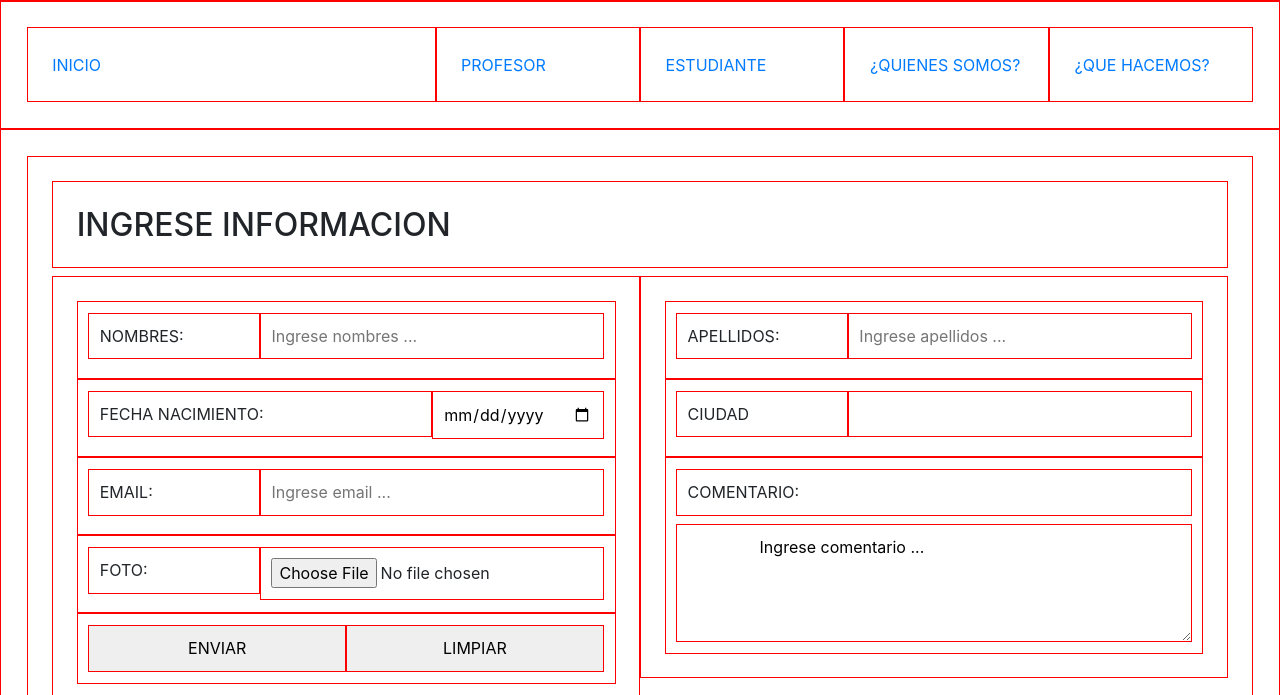
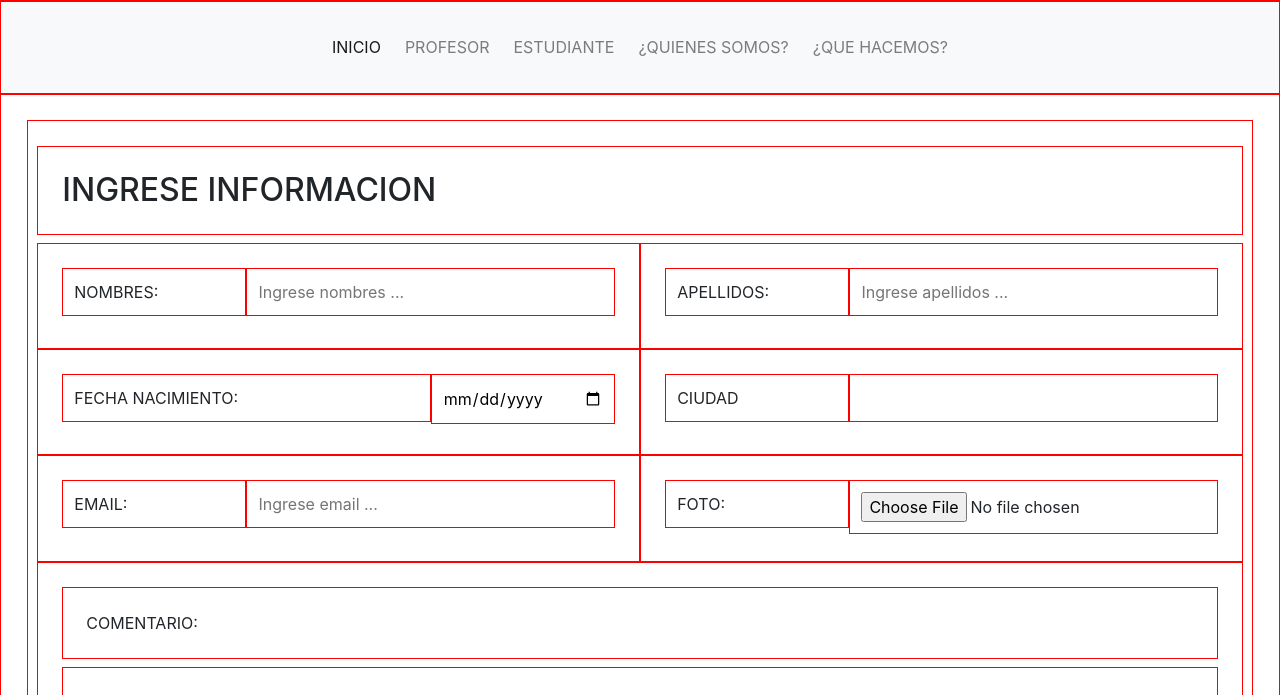
Before and after one commit to emiliomoran/ProyectoDAW1Parcial, a plain HTML site: page src/templates/contactanos.html in a window 1280 px wide. Shown: the part 257-952 px from the top of the page. Drawn offline with nearby package versions, Linux system fonts and the light colour scheme.

Commit message:
Bootstrap inicial

```diff
--- a/src/templates/contactanos.html
+++ b/src/templates/contactanos.html
@@ -6,67 +6,83 @@
     <title>Unidad Educativa Alfredo Veintimilla Moscozo</title>
     <link rel="stylesheet" href="../static/css/bootstrap.min.css">
     <link rel="stylesheet" href="../static/css/style2.css">
+    <script src="https://ajax.googleapis.com/ajax/libs/jquery/3.3.1/jquery.min.js"></script>
     <script src="../static/js/bootstrap.min.js"></script>
   </head>
   <body>
     <div class="container-fluid">
       <div class="row">
-        <header class="col-12 col-sm-12">
-          <img class="col-2 col-sm-2 img-fluid" src="../static/img/logo.jpeg" alt="logo">
-          <h1 class="col-8 col-sm-8">UNIDAD EDUCATIVA<br>ALFREDO VEINTIMILLA MOSCOZO</h1>
-          <input class="col-2 col-sm-2" type="search" placeholder="Buscar ...">
+        <header class="col-md-12 col-sm-12">
+          <img class="col-md-2 col-sm-12 img-fluid" src="../static/img/logo.jpeg" alt="logo">
+          <h1 class="col-md-8 col-sm-12">UNIDAD EDUCATIVA<br>ALFREDO VEINTIMILLA MOSCOZO</h1>
+          <input class="col-md-2 col-sm-12" type="search" placeholder="Buscar ...">
         </header>
       </div>
-      <div class="row">
-        <nav class="col-12 col-sm-12">
-          <a class="col-4 col-sm-4" href="#">INICIO</a>
-          <a class="col-2 col-sm-2" href="#">PROFESOR</a>
-          <a class="col-2 col-sm-2" href="#">ESTUDIANTE</a>
-          <a class="col-2 col-sm-2" href="#">¿QUIENES SOMOS?</a>
-          <a class="col-2 col-sm-2" href="#">¿QUE HACEMOS?</a>
+      <div class="row sticky-top">
+        <nav class="navbar navbar-expand-sm navbar-light bg-light col-xl-12">
+            <button class="navbar-toggler" type="button" data-toggle="collapse" data-target="#menuPrincipal">
+            <span class="navbar-toggler-icon"></span>
+            </button>
+            <div id="menuPrincipal" class="collapse navbar-collapse">
+                <ul class="list-inline navbar-nav mx-auto">
+                    <li class="list-inline-item nav-item active"><a class="nav-link" href="#">INICIO</a></li>
+                    <li class="list-inline-item nav-item"><a class="nav-link" href="#">PROFESOR</a></li>
+                    <li class="list-inline-item nav-item"><a class="nav-link" href="#">ESTUDIANTE</a></li>
+                    <li class="list-inline-item nav-item"><a class="nav-link" href="#">¿QUIENES SOMOS?</a></li>
+                    <li class="list-inline-item nav-item"><a class="nav-link" href="#">¿QUE HACEMOS?</a></li>
+                </ul>
+            </div>
         </nav>
       </div>
       <div class="row">
-        <section class="col-12 col-sm-12">
-          <form class="col-12 col-sm-12">
-            <h2 class="col-12 col-sm-12">INGRESE INFORMACION</h2>
-            <div class="col-6 col-sm-6">
-              <div class="col-12 col-sm-12">
-                <label class="col-4 col-sm-4" for="n_input_nombre">NOMBRES:</label>
-                <input class="col-8 col-sm-8" type="text" placeholder="Ingrese nombres ..." name="n_input_nombre" required>
+        <section class="col-md-12">
+          <form class="col-md-12">
+            <div class="row">
+              <h2 class="col-md-12">INGRESE INFORMACION</h2>
+            </div>
+            <div class="row">
+              <div class="col-md-6">
+                <label class="col-md-4" for="n_input_nombre">NOMBRES:</label>
+                <input class="col-md-8" type="text" placeholder="Ingrese nombres ..." name="n_input_nombre" required>
               </div>
-              <div class="col-12 col-sm-12">
-                <label class="col-8 col-sm-8" for="n_input_fn">FECHA NACIMIENTO:</label>
-                <input class="col-4 col-sm-4" type="date" placeholder="Ingrese fn ..." name="n_input_fn" required>
-              </div>
-              <div class="col-12 col-sm-12">
-                <label class="col-4 col-sm-4" for="n_input_email">EMAIL:</label>
-                <input class="col-8 col-sm-8" type="text" placeholder="Ingrese email ..." name="n_input_email" required>
-              </div>
-              <div class="col-12 col-sm-12">
-                <label class="col-4 col-sm-4" for="n_input_nombre">FOTO:</label>
-                <input class="col-8 col-sm-8" type="file" id="avatar" name="avatar" accept="image/png, image/jpeg" required>
-              </div>
-              <div class="col-12 col-sm-12">
-                <button class="col-6 col-sm-6" type="button">ENVIAR</button>
-                <button class="col-6 col-sm-6" type="button">LIMPIAR</button>
+
+              <div class="col-md-6">
+                <label class="col-md-4" for="n_input_apellido">APELLIDOS:</label>
+                <input class="col-md-8" type="text" placeholder="Ingrese apellidos ..." name="n_input_apellido" required>
               </div>
             </div>
-            <div class="col-6 col-sm-6">
-              <div class="col-12 col-sm-12">
-                <label class="col-4 col-sm-4" for="n_input_apellido">APELLIDOS:</label>
-                <input class="col-8 col-sm-8" type="text" placeholder="Ingrese apellidos ..." name="n_input_apellido" required>
+
+            <div class="row">
+              <div class="col-md-6">
+                <label class="col-md-8" for="n_input_fn">FECHA NACIMIENTO:</label>
+                <input class="col-md-4" type="date" placeholder="Ingrese fn ..." name="n_input_fn" required>
               </div>
-              <div class="col-12 col-sm-12">
-                <label class="col-4 col-sm-4" for="n_input_ciudad">CIUDAD</label>
-                <input class="col-8 col-sm-8" list="list_ciudad" name="n_input_ciudad">
+
+              <div class="col-md-6">
+                <label class="col-md-4" for="n_input_ciudad">CIUDAD</label>
+                <input class="col-md-8" list="list_ciudad" name="n_input_ciudad">
                 <datalist id="list_ciudad">
                   <option value="CIUDADES">
                 </datalist>
               </div>
-              <div class="col-12 col-sm-12">
-                <label class="col-12 col-sm-12" for="n_input_comentario">COMENTARIO:</label>
-                <textarea class="col-12 col-sm-12" rows="4" cols="50">
+            </div>
+
+            <div class="row">
+              <div class="col-md-6">
+                <label class="col-md-4" for="n_input_email">EMAIL:</label>
+                <input class="col-md-8" type="text" placeholder="Ingrese email ..." name="n_input_email" required>
+              </div>
+
+              <div class="col-md-6">
+                <label class="col-md-4" for="n_input_nombre">FOTO:</label>
+                <input class="col-md-8" type="file" id="avatar" name="avatar" accept="image/png, image/jpeg" required>
+              </div>
+            </div>
+
+            <div class="row">
+              <div class="col-md-12">
+                <label class="col-md-12" for="n_input_comentario">COMENTARIO:</label>
+                <textarea class="col-md-12" rows="4" cols="50">
                 Ingrese comentario ...
                 </textarea>
               </div>
@@ -75,7 +91,7 @@
         </section>
       </div>
       <div class="row">
-          <footer class="col-12 col-sm-12">
+          <footer class="col-12 col-sm-12 sticky-bottom">
             <a class="col-12 col-sm-12" href="#">CONTACTANOS</a>
             <p class="col-12 col-sm-12">Unidad Educativa Alfredo Veintimilla Moscozo © 2018. Todos los derechos reservados.</p>
           </footer>
```
Also changed, not shown: src/templates/dash.html (+4 -4 lines), src/templates/login_profesor.html (+48 -23 lines), src/templates/que_hacemos.html (+19 -11 lines), src/templates/quienes_somos.html (+19 -11 lines), 1 other file.
